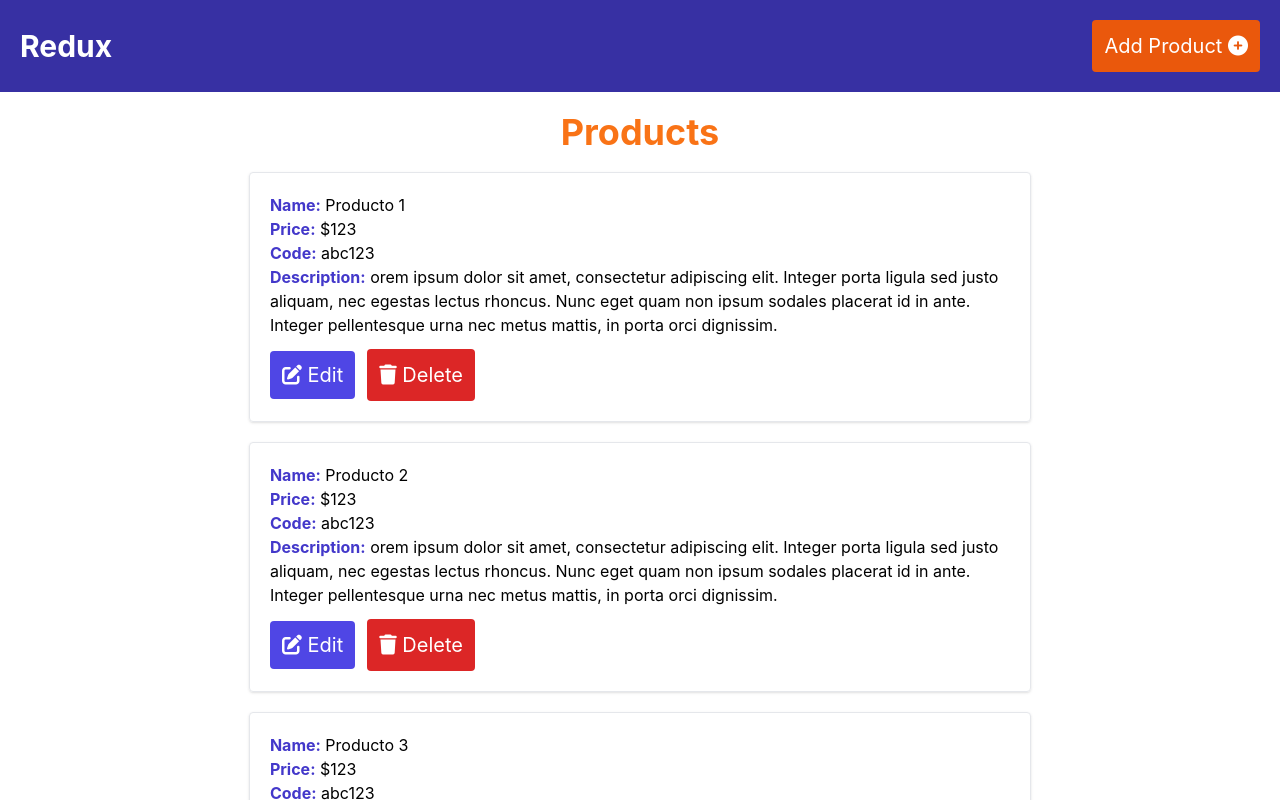
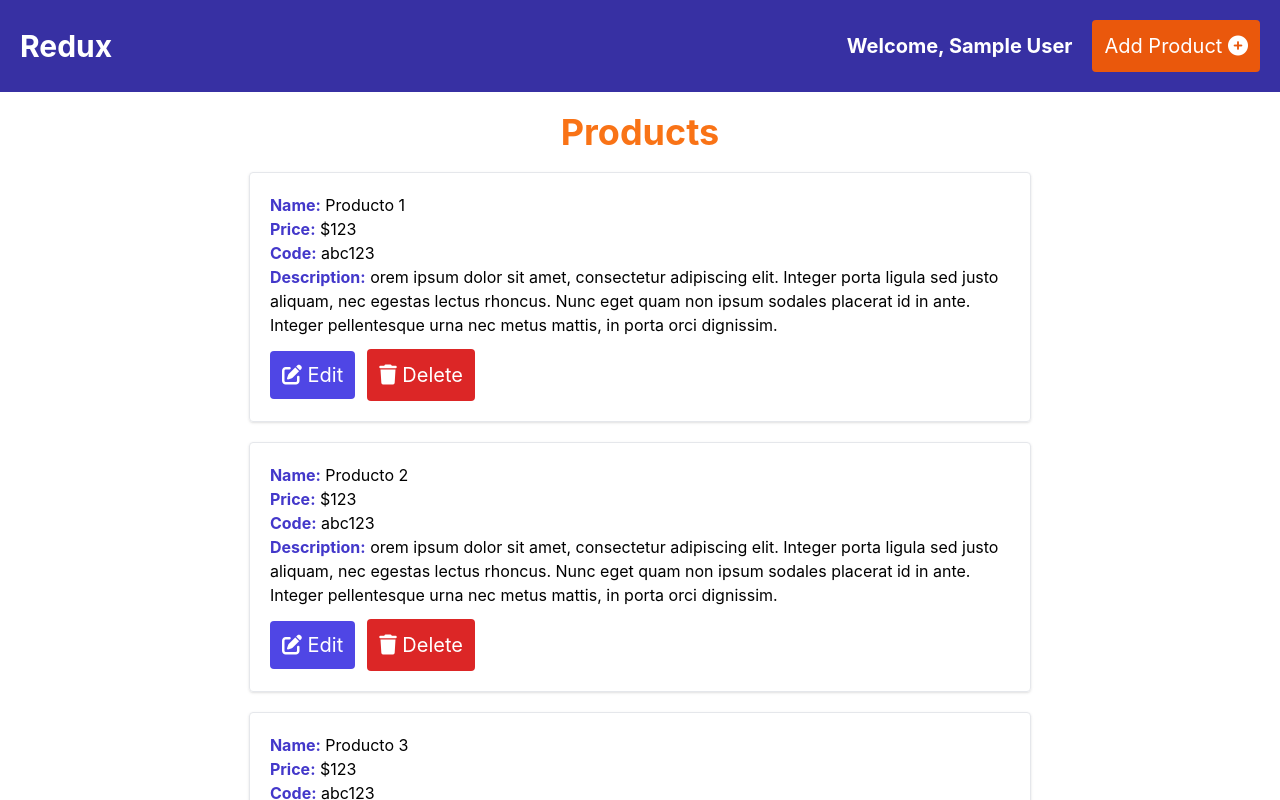
Before and after one commit to lautarojlopez/redux-products, a Next.js app: page / in a window 1280 px wide. Shown: the top 800 px of the page. Built offline with nearby package versions, Linux system fonts and the light colour scheme; no server answers; data requests are answered from the project's data file; sample sign-in values are in the browser's storage.

Commit message:
Feature add displayName of current user to Header

```diff
--- a/components/Header.jsx
+++ b/components/Header.jsx
@@ -1,13 +1,24 @@
-import React from 'react';
+import React, { useEffect } from 'react';
 import Link from 'next/link';
+import { app } from '../config/firebase'
+import { getAuth, onAuthStateChanged } from 'firebase/auth'
 
 const Header = () => {
+
+    const auth = getAuth()
+    const currentUser = auth.currentUser
+
     return (
         <nav className='p-5 bg-indigo-800 text-white flex justify-between items-center'>
             <Link href="/"><h1 className='cursor-pointer text-3xl font-bold'>Redux</h1></Link>
-            <Link href="/add"><a className='btn'>Add Product <i className="fas fa-plus-circle"></i></a></Link>
+            <div className='flex justify-between items-center'>
+                {
+                    currentUser ? <p className='font-bold text-xl mr-5'>Welcome, {currentUser.displayName}</p> : null
+                }
+                <Link href="/add"><a className='btn'>Add Product <i className="fas fa-plus-circle"></i></a></Link>
+            </div>
         </nav>
-     );
+    );
 }
 
 export default Header;
```
